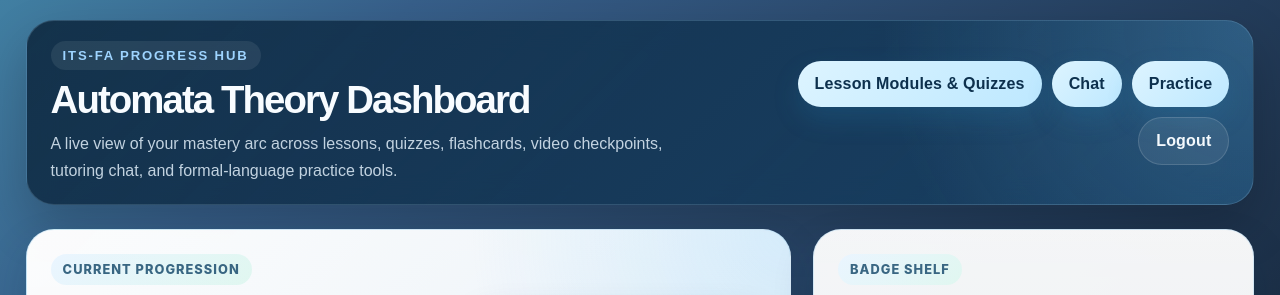
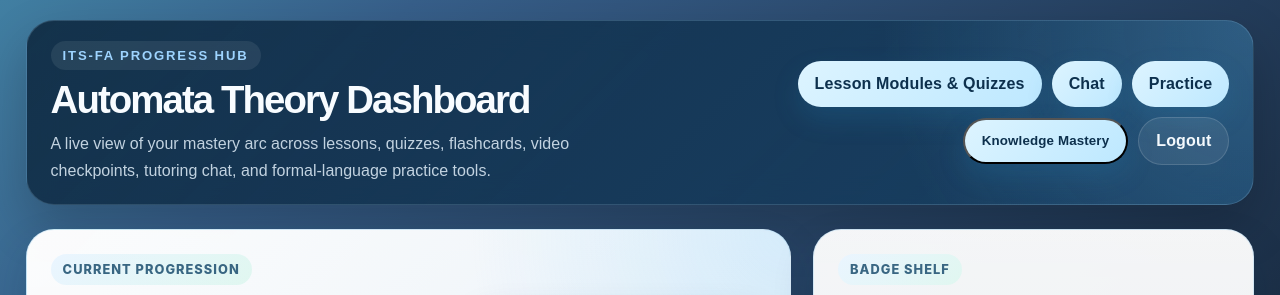
Before and after one commit to youssefmetwalli/ITS-FA, a Flask app: page / in a window 1280 px wide. Shown: the top 295 px of the page. Run offline with Flask 3, Linux system fonts and the light colour scheme; the visitor is signed in with stand-in values (Sample User, id 1); data that the repository does not hold is empty; parts of the project's set-up code (start-up, migrations or seed data) failed here and were passed over; some libraries are stand-ins or nearby versions.

Commit message:
updated header

```diff
--- a/templates/home/_header.html
+++ b/templates/home/_header.html
@@ -8,6 +8,7 @@
         <a class="nav-button" href="{{ url_for('course_page') }}">Lesson Modules &amp; Quizzes</a>
         <a class="nav-button" href="{{ url_for('chat') }}">Chat</a>
         <a class="nav-button" href="{{ url_for('drawer') }}">Practice</a>
+        <button class="nav-button" type="button" data-knowledge-open>Knowledge Mastery</button>
         <a class="nav-button-secondary" href="{{ url_for('logout') }}">Logout</a>
     </div>
 </header>
```
